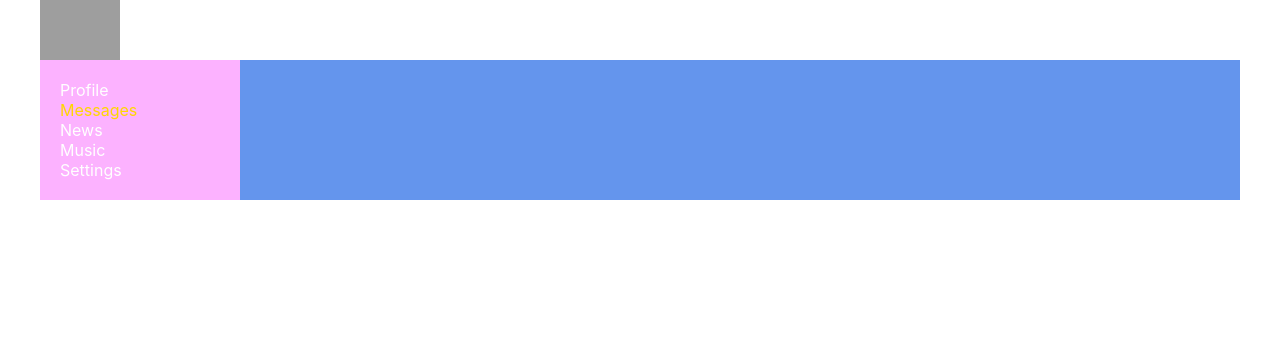
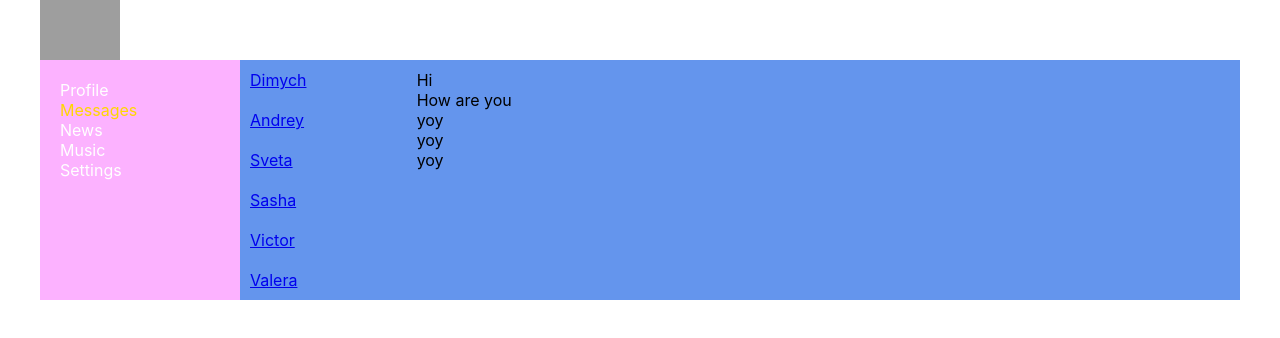
Before and after one commit to AlexShchirov/samurai-way-main, a React (Create React App) app: page /dialogs in a window 1280 px wide. Shown: the top 338 px of the page. Built offline with nearby package versions, Linux system fonts and the light colour scheme; grey boxes are pictures that could not be loaded.

Commit message:
state-refactoring

```diff
--- a/src/App.tsx
+++ b/src/App.tsx
@@ -6,19 +6,29 @@ import { Profile } from "./components/profile/Profile";
 import { Dialogs } from "./components/dialogs/Dialogs";
 import { BrowserRouter, Route } from "react-router-dom";
 
-const App = () => {
+const App = (props: any) => {
     return (
         <BrowserRouter>
-        <div className="app-wrapper">
-            <Header />
-            <NavBar />
-            <div className="app-wrapper-content">
-                <Route exact path={'/dialogs'} render={() => Dialogs}/>
-                <Route path={'/profile'} render={() => Profile}/>
+            <div className="app-wrapper">
+                <Header />
+                <NavBar />
+                <div className="app-wrapper-content">
+                    <Route
+                        exact
+                        path={"/dialogs"}
+                        render={() => (
+                            <Dialogs
+                                state={props.state.dialogsPage}
+                            />
+                        )}
+                    />
+                    <Route
+                        path={"/profile"}
+                        render={() => <Profile state={props.state.profilePage} />}
+                    />
+                </div>
             </div>
-        </div>
         </BrowserRouter>
-
     );
 };
 
--- a/src/components/dialogs/Dialogs.tsx
+++ b/src/components/dialogs/Dialogs.tsx
@@ -3,26 +3,14 @@ import s from "./Dialogs.module.css";
 import { DialogItem } from "./dialogItem/dialogItem";
 import { Message } from "./message/Message";
 
-export const Dialogs = () => {
-    let dialogs = [
-        { id: 1, name: "Dimych" },
-        { id: 2, name: "Andrey" },
-        { id: 3, name: "Sveta" },
-        { id: 4, name: "Sasha" },
-        { id: 5, name: "Victor" },
-        { id: 6, name: "Valera" },
-    ];
-    let messages = [
-        { id: 1, messages: "Hi" },
-        { id: 2, messages: "How are you" },
-        { id: 3, messages: "yoy" },
-    ];
-
-    let dialogsElements = dialogs.map((d) => (
+export const Dialogs = (props: any) => {
+    let dialogsElements = props.state.dialogs.map((d: any) => (
         <DialogItem name={d.name} id={d.id} />
     ));
 
-    let messageElements = messages.map((m) => <Message message={m.messages} />);
+    let messageElements = props.state.messages.map((m: any) => (
+        <Message message={m.messages} />
+    ));
 
     return (
         <div className={s.dialogs}>
--- a/src/components/profile/Profile.tsx
+++ b/src/components/profile/Profile.tsx
@@ -3,11 +3,13 @@ import React from "react";
 import { MyPosts } from "./posts/MyPosts";
 import { ProfileInfo } from "./profileInfo/ProfileInfo";
 
-export const Profile = () => {
+export const Profile = (props:any) => {
+
+
     return (
         <div>
             <ProfileInfo />
-            <MyPosts />
+            <MyPosts posts={props.state.posts}/>
         </div>
     );
 };
--- a/src/components/profile/posts/MyPosts.tsx
+++ b/src/components/profile/posts/MyPosts.tsx
@@ -1,25 +1,31 @@
-import React from "react";
+import React, { LegacyRef } from "react";
 import s from "./MyPosts.module.css";
 import { Post } from "./post/Post";
 
-export const MyPosts = () => {
-    let posts = [
-        { id: 1, messages: "How are you?", likesCount: 9 },
-        { id: 2, messages: "It's my first post", likesCount: 11 },
-    ];
+export const MyPosts = (props:any) => {
 
-    let postsElements = posts.map((p) => (
+
+    let postsElements = props.posts.map((p:any) => (
         <Post message={p.messages} likes={p.likesCount} />
     ));
+
+    let newPostElement:LegacyRef<HTMLTextAreaElement> = React.createRef()
+
+    const addPost = () => {
+        let text = newPostElement.current?.value
+        alert(text)
+    }
+
+
     return (
         <div className={s.postsBlock}>
             <h3>My posts</h3>
             <div>
                 <div>
-                    <textarea></textarea>
+                    <textarea ref={newPostElement}></textarea>
                 </div>
                 <div>
-                    <button>Add Post</button>
+                    <button onClick={addPost}>Add Post</button>
                 </div>
             </div>
             <div className={s.posts}>{postsElements}</div>
--- a/src/components/profile/profileInfo/ProfileInfo.tsx
+++ b/src/components/profile/profileInfo/ProfileInfo.tsx
@@ -2,6 +2,8 @@ import s from "./ProfileInfo.module.css";
 
 
 export const ProfileInfo = () => {
+
+
     return (
         <div>
             <div>
--- a/src/index.tsx
+++ b/src/index.tsx
@@ -1,9 +1,11 @@
-import React from 'react';
+
 import ReactDOM from 'react-dom';
 import './index.css';
 import App from './App';
+import state from './redux/state'
+
 
 ReactDOM.render(
-    <App />,
+    <App state= {state}/>,
   document.getElementById('root')
 );
--- /dev/null
+++ b/src/redux/state.tsx
@@ -0,0 +1,33 @@
+
+
+let state = {
+    profilePage: {
+        posts: [
+            { id: 1, messages: "How are you?", likesCount: 9 },
+            { id: 2, messages: "It's my first post", likesCount: 11 },
+        ],
+
+
+
+    },
+    dialogsPage:{
+        messages: [
+            { id: 1, messages: "Hi" },
+            { id: 2, messages: "How are you" },
+            { id: 3, messages: "yoy" },
+            { id: 4, messages: "yoy" },
+            { id: 5, messages: "yoy" },
+        ],
+        dialogs: [
+            { id: 1, name: "Dimych" },
+            { id: 2, name: "Andrey" },
+            { id: 3, name: "Sveta" },
+            { id: 4, name: "Sasha" },
+            { id: 5, name: "Victor" },
+            { id: 6, name: "Valera" },
+        ],
+    }
+
+};
+
+export default state;
```
